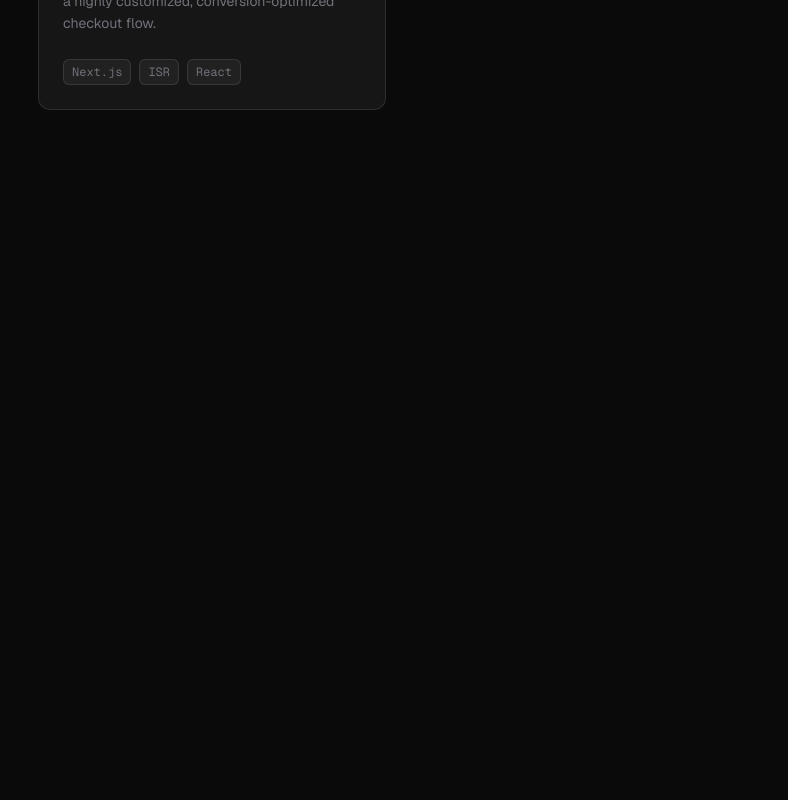
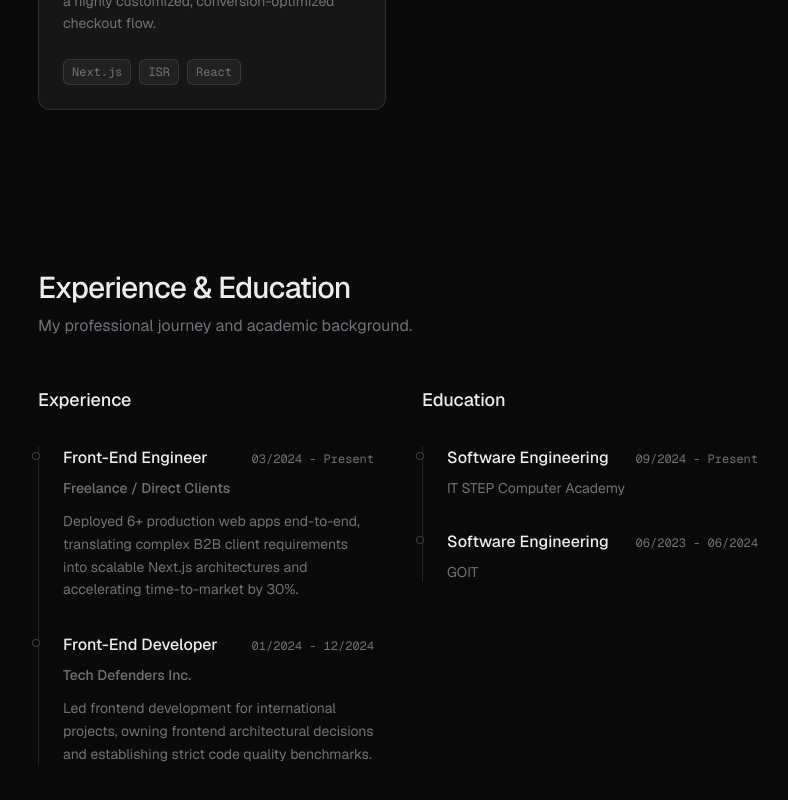
Before and after one commit to BoretskyVladyslav/boretskyi-dev-portfolio, a Next.js app: page / in a window 1280 px wide. Shown: the part 1244-2044 px from the top of the page, without its empty margins (242-1030 px from the left). Before the commit the page ends 1450 px from the top, so only its background shows below. Built offline with nearby package versions, Linux system fonts and the light colour scheme.

Commit message:
feat: add Experience and Education section with timeline layout

```diff
--- a/src/app/page.tsx
+++ b/src/app/page.tsx
@@ -1,11 +1,13 @@
 import { Hero } from "@/components/Hero";
 import { Projects } from "@/components/Projects";
+import { Experience } from "@/components/Experience";
 
 export default function Home() {
   return (
-    <div className="flex flex-col gap-16">
+    <div className="flex flex-col gap-16 pb-24">
       <Hero />
       <Projects />
+      <Experience />
     </div>
   );
 }
--- /dev/null
+++ b/src/components/Experience.tsx
@@ -0,0 +1,120 @@
+"use client";
+
+import { motion } from "framer-motion";
+
+const experience = [
+  {
+    role: "Front-End Engineer",
+    company: "Freelance / Direct Clients",
+    date: "03/2024 - Present",
+    description:
+      "Deployed 6+ production web apps end-to-end, translating complex B2B client requirements into scalable Next.js architectures and accelerating time-to-market by 30%.",
+  },
+  {
+    role: "Front-End Developer",
+    company: "Tech Defenders Inc.",
+    date: "01/2024 - 12/2024",
+    description:
+      "Led frontend development for international projects, owning frontend architectural decisions and establishing strict code quality benchmarks.",
+  },
+];
+
+const education = [
+  {
+    degree: "Software Engineering",
+    school: "IT STEP Computer Academy",
+    date: "09/2024 - Present",
+  },
+  {
+    degree: "Software Engineering",
+    school: "GOIT",
+    date: "06/2023 - 06/2024",
+  },
+];
+
+export function Experience() {
+  return (
+    <section id="experience" className="flex flex-col gap-12 pt-16 md:pt-24">
+      <motion.div
+        initial={{ opacity: 0, y: 20 }}
+        whileInView={{ opacity: 1, y: 0 }}
+        viewport={{ once: true, margin: "-100px" }}
+        transition={{ duration: 0.5, ease: "easeOut" }}
+      >
+        <h2 className="text-2xl font-medium tracking-tight text-foreground sm:text-3xl">
+          Experience & Education
+        </h2>
+        <p className="mt-2 text-muted-foreground">
+          My professional journey and academic background.
+        </p>
+      </motion.div>
+
+      <div className="grid gap-12 md:grid-cols-2">
+        <div className="flex flex-col gap-8">
+          <h3 className="text-lg font-medium text-foreground">Experience</h3>
+          <div className="flex flex-col gap-8 border-l border-white/10 pl-6">
+            {experience.map((item, index) => (
+              <motion.div
+                key={index}
+                initial={{ opacity: 0, x: -10 }}
+                whileInView={{ opacity: 1, x: 0 }}
+                viewport={{ once: true, margin: "-50px" }}
+                transition={{
+                  duration: 0.4,
+                  ease: "easeOut",
+                  delay: index * 0.1,
+                }}
+                className="relative flex flex-col gap-2"
+              >
+                <div className="absolute -left-[31px] top-1.5 h-2 w-2 rounded-full border border-white/20 bg-background" />
+                <div className="flex flex-wrap items-baseline justify-between gap-2">
+                  <h4 className="font-medium text-foreground">{item.role}</h4>
+                  <span className="text-xs font-mono text-muted-foreground">
+                    {item.date}
+                  </span>
+                </div>
+                <div className="text-sm font-medium text-muted-foreground">
+                  {item.company}
+                </div>
+                <p className="mt-1 text-sm leading-relaxed text-muted-foreground">
+                  {item.description}
+                </p>
+              </motion.div>
+            ))}
+          </div>
+        </div>
+
+        <div className="flex flex-col gap-8">
+          <h3 className="text-lg font-medium text-foreground">Education</h3>
+          <div className="flex flex-col gap-8 border-l border-white/10 pl-6">
+            {education.map((item, index) => (
+              <motion.div
+                key={index}
+                initial={{ opacity: 0, x: -10 }}
+                whileInView={{ opacity: 1, x: 0 }}
+                viewport={{ once: true, margin: "-50px" }}
+                transition={{
+                  duration: 0.4,
+                  ease: "easeOut",
+                  delay: index * 0.1,
+                }}
+                className="relative flex flex-col gap-2"
+              >
+                <div className="absolute -left-[31px] top-1.5 h-2 w-2 rounded-full border border-white/20 bg-background" />
+                <div className="flex flex-wrap items-baseline justify-between gap-2">
+                  <h4 className="font-medium text-foreground">{item.degree}</h4>
+                  <span className="text-xs font-mono text-muted-foreground">
+                    {item.date}
+                  </span>
+                </div>
+                <div className="text-sm text-muted-foreground">
+                  {item.school}
+                </div>
+              </motion.div>
+            ))}
+          </div>
+        </div>
+      </div>
+    </section>
+  );
+}
```
